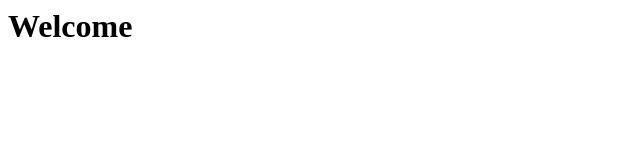
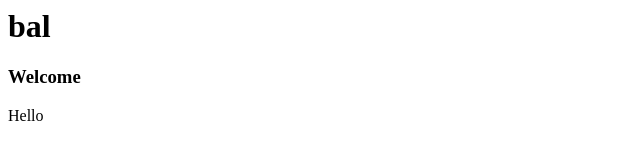
Before and after one commit to Sherri010/git-prac, a plain HTML site: page index.html in a window 1280 px wide. Shown: the whole page, without its empty margins (0-640 px from the left). Drawn offline with Linux system fonts and the light colour scheme.

Commit message:
adds new intro

```diff
--- a/index.html
+++ b/index.html
@@ -1,6 +1,8 @@
 <html>
   <head>  </head>
   <body>
-    <h1>Welcome</h1>
+    <h1>bal</h1>
+    <h3>Welcome</h3>
+    <p> Hello</p>
   </body>
 </html>
```
